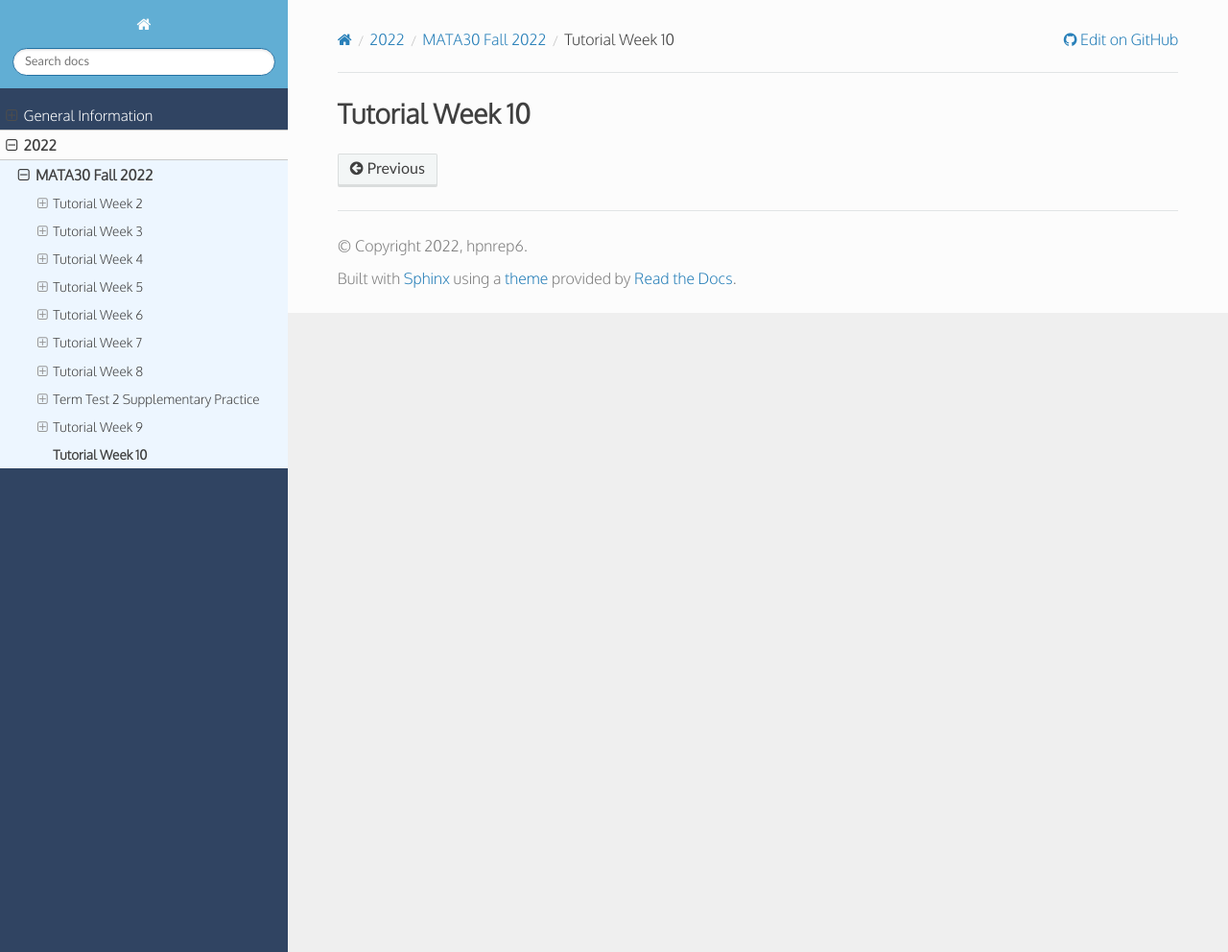
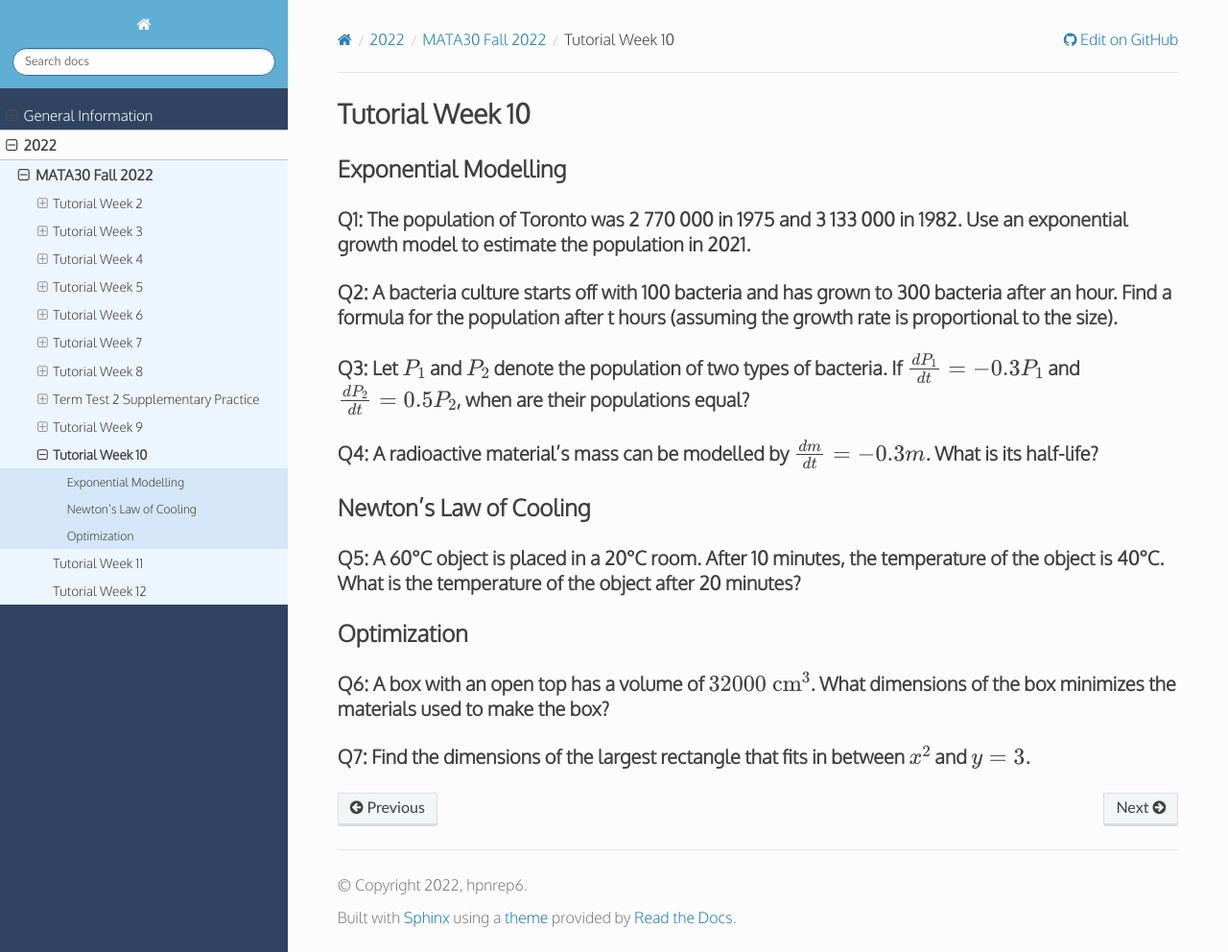
Before and after one commit to hpnrep6/t, a Sphinx documentation site: the page built from source/2022/mata30_fall/tutorial10.rst, in a window 1280 px wide and 992 px high. Shown: the whole window at 96% size. Built offline with Sphinx 7.4.7 and the Read the Docs theme 2.0.0, drawn with Linux system fonts in a browser that asks for light colours.

Commit message:
Tutorial 10

```diff
--- a/source/2022/mata30_fall/mata30.rst
+++ b/source/2022/mata30_fall/mata30.rst
@@ -24,3 +24,5 @@ Tutorial discord server: https://discord.gg/E3Y7hsZqtN
    tutorial9_term_test_2
    tutorial9
    tutorial10
+   tutorial11
+   tutorial12
--- a/source/2022/mata30_fall/tutorial10.rst
+++ b/source/2022/mata30_fall/tutorial10.rst
@@ -14,3 +14,33 @@ Tutorial Week 10
    tex: {packages: {'[+]': ['ams']}}
    };
    </script>
+
+Exponential Modelling
+---------------------
+
+Q1: The population of Toronto was 2 770 000 in 1975 and 3 133 000 in 1982. Use an exponential growth model to estimate the population in 2021.
+~~~~~~~~~~~~~~~~~~~~~~~~~~~~~~~~~~~~~~~~~~~~~~~~~~~~~~~~~~~~~~~~~~~~~~~~~~~~~~~~~~~~~~~~~~~~~~~~~~~~~~~~~~~~~~~~~~~~~~~~~~~~~~~~~~~~~~~~~~~~~~
+
+Q2: A bacteria culture starts off with 100 bacteria and has grown to 300 bacteria after an hour. Find a formula for the population after t hours (assuming the growth rate is proportional to the size).
+~~~~~~~~~~~~~~~~~~~~~~~~~~~~~~~~~~~~~~~~~~~~~~~~~~~~~~~~~~~~~~~~~~~~~~~~~~~~~~~~~~~~~~~~~~~~~~~~~~~~~~~~~~~~~~~~~~~~~~~~~~~~~~~~~~~~~~~~~~~~~~~~~~~~~~~~~~~~~~~~~~~~~~~~~~~~~~~~~~~~~~~~~~~~~~~~~~~~~~~~
+
+Q3: Let :math:`P_1` and :math:`P_2` denote the population of two types of bacteria. If :math:`\frac{dP_1}{dt} = -0.3P_1` and :math:`\frac{dP_2}{dt} = 0.5P_2`, when are their populations equal?
+~~~~~~~~~~~~~~~~~~~~~~~~~~~~~~~~~~~~~~~~~~~~~~~~~~~~~~~~~~~~~~~~~~~~~~~~~~~~~~~~~~~~~~~~~~~~~~~~~~~~~~~~~~~~~~~~~~~~~~~~~~~~~~~~~~~~~~~~~~~~~~~~~~~~~~~~~~~~~~~~~~~~~~~~~~~~~~~~~~~~~~~~~~~~~~~~
+
+Q4: A radioactive material's mass can be modelled by :math:`\frac{dm}{dt} = -0.3m`. What is its half-life?
+~~~~~~~~~~~~~~~~~~~~~~~~~~~~~~~~~~~~~~~~~~~~~~~~~~~~~~~~~~~~~~~~~~~~~~~~~~~~~~~~~~~~~~~~~~~~~~~~~~~~~~~~~~
+
+Newton's Law of Cooling
+-----------------------
+
+Q5: A 60°C object is placed in a 20°C room. After 10 minutes, the temperature of the object is 40°C. What is the temperature of the object after 20 minutes?
+~~~~~~~~~~~~~~~~~~~~~~~~~~~~~~~~~~~~~~~~~~~~~~~~~~~~~~~~~~~~~~~~~~~~~~~~~~~~~~~~~~~~~~~~~~~~~~~~~~~~~~~~~~~~~~~~~~~~~~~~~~~~~~~~~~~~~~~~~~~~~~~~~~~~~~~~~~~~
+
+Optimization
+------------
+
+Q6: A box with an open top has a volume of :math:`32000\text{ cm}^3`. What dimensions of the box minimizes the materials used to make the box?
+~~~~~~~~~~~~~~~~~~~~~~~~~~~~~~~~~~~~~~~~~~~~~~~~~~~~~~~~~~~~~~~~~~~~~~~~~~~~~~~~~~~~~~~~~~~~~~~~~~~~~~~~~~~~~~~~~~~~~~~~~~~~~~~~~~~~~~~~~~~~~~
+
+Q7: Find the dimensions of the largest rectangle that fits in between :math:`x^2` and :math:`y=3`.
+~~~~~~~~~~~~~~~~~~~~~~~~~~~~~~~~~~~~~~~~~~~~~~~~~~~~~~~~~~~~~~~~~~~~~~~~~~~~~~~~~~~~~~~~~~~~~~~~~~
```
Also changed, not shown: source/2022/mata30_fall/tutorial11.rst (added, +16 -0 lines), source/2022/mata30_fall/tutorial12.rst (added, +18 -0 lines).
